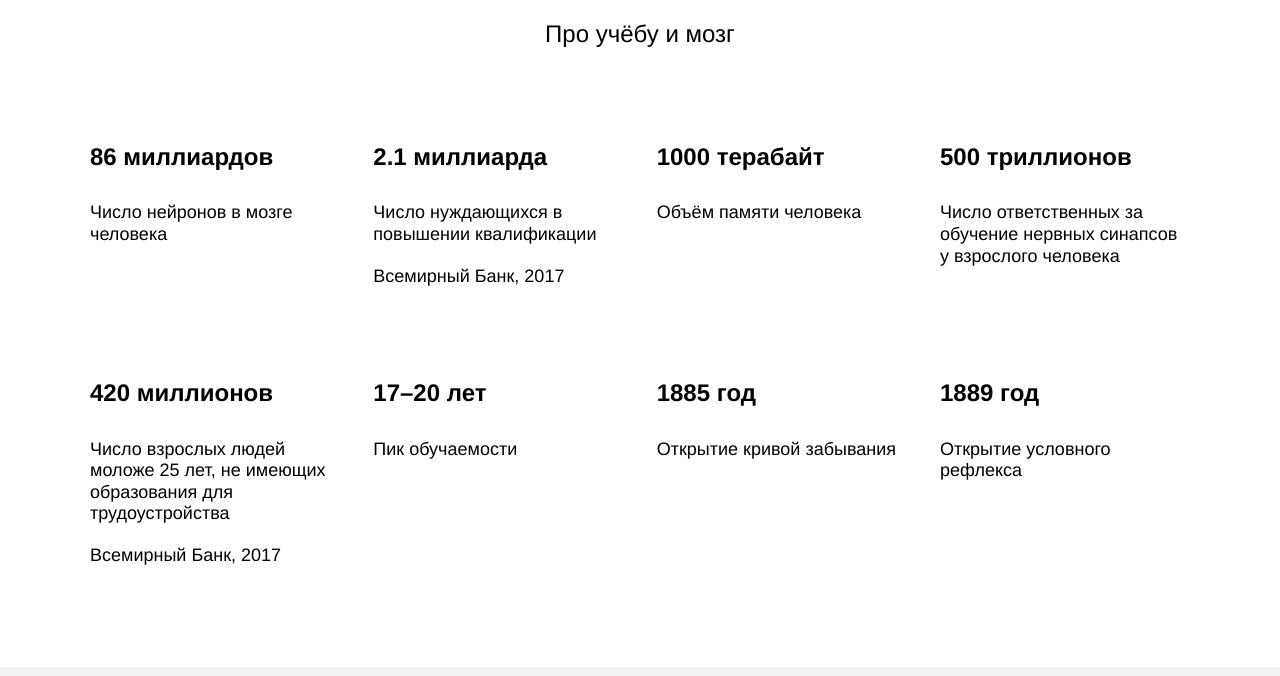
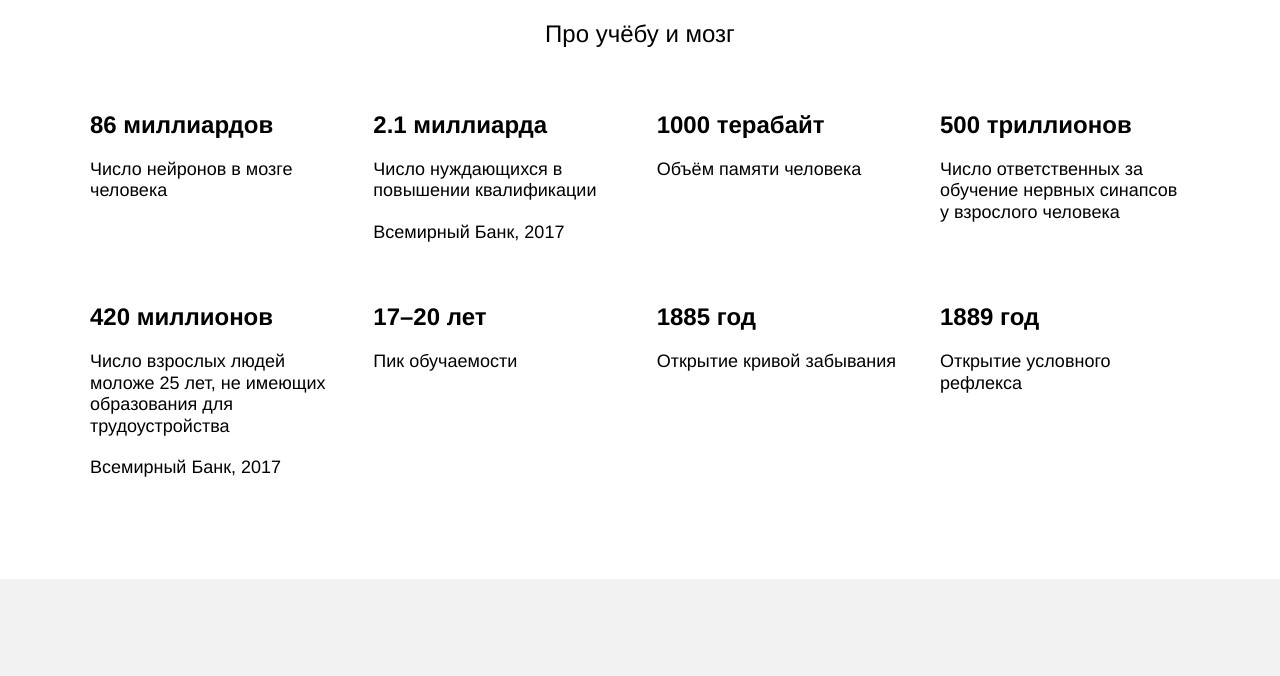
Before and after one commit to aretea83/how-to-learn, a plain HTML site: page index.html in a window 1280 px wide. Shown: the part 1428-2104 px from the top of the page. Drawn offline with Linux system fonts and the light colour scheme.

Commit message:
correct margin h4

```diff
--- a/styles/style.css
+++ b/styles/style.css
@@ -1,4 +1,4 @@
-body, h1, h2, h3, p, ul {
+body, h1, h2, h3, h4, p, ul {
   margin: 0;
   padding: 0;
 }
```
